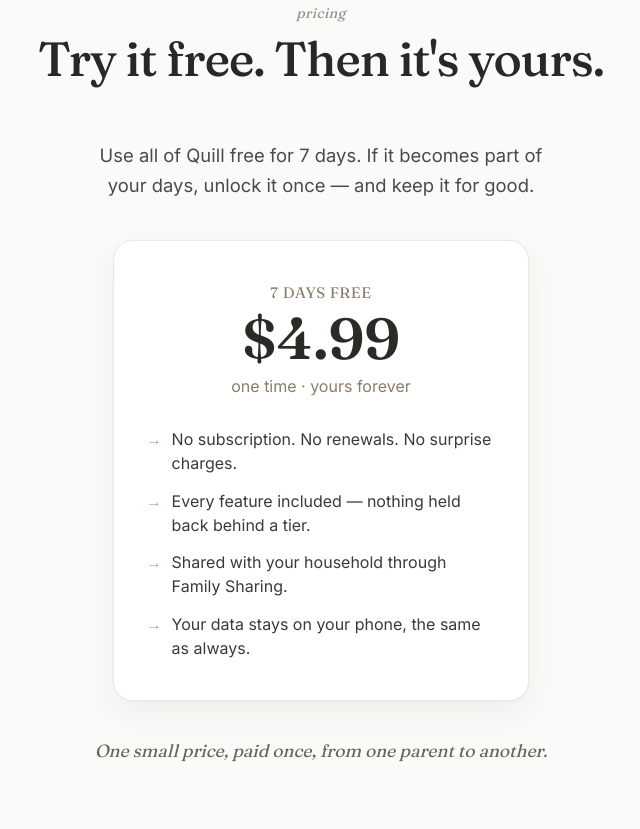
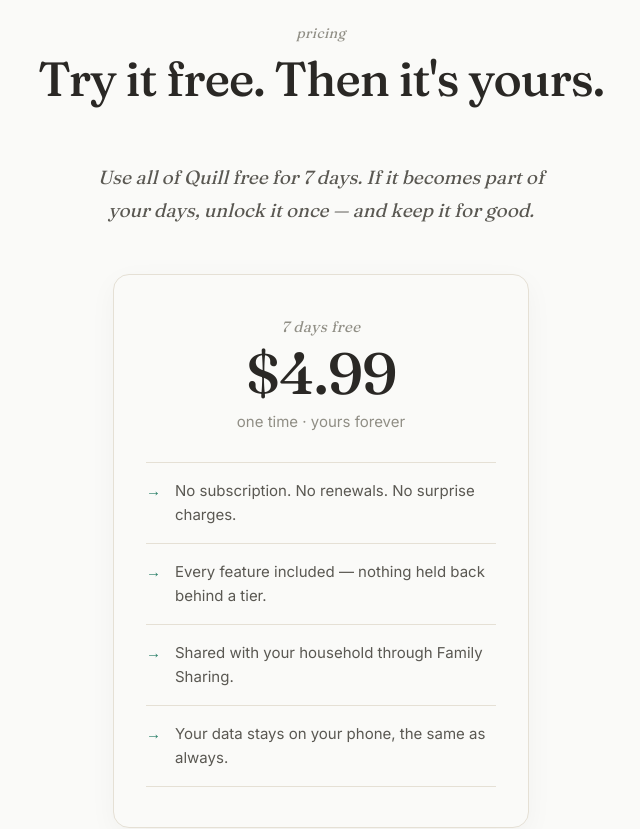
Before and after one commit to quillbaby/quill-app, a plain HTML site: page index.html in a window 1280 px wide. Shown: the part 3317-4146 px from the top of the page, without its empty margins (319-959 px from the left). Drawn offline with Linux system fonts and the light colour scheme.

Commit message:
Add files via upload

```diff
--- a/index.html
+++ b/index.html
@@ -18,82 +18,6 @@
     width: 28px;
     height: 28px;
     display: block;
-  }
-
-  /* Pricing section — scoped styles (style.css untouched) */
-  .pricing {
-    padding: 5rem 0;
-  }
-  .pricing-inner {
-    text-align: center;
-    max-width: 640px;
-  }
-  .pricing-lead {
-    font-size: 1.15rem;
-    line-height: 1.6;
-    color: #4a4a4a;
-    max-width: 30rem;
-    margin: 1rem auto 2.5rem;
-  }
-  .pricing-card {
-    background: #fff;
-    border: 1px solid #ece8e1;
-    border-radius: 20px;
-    padding: 2.5rem 2rem;
-    max-width: 26rem;
-    margin: 0 auto;
-    box-shadow: 0 1px 2px rgba(0,0,0,0.03), 0 12px 32px rgba(60,50,40,0.06);
-  }
-  .pricing-trial {
-    font-family: 'Fraunces', Georgia, serif;
-    font-size: 0.95rem;
-    letter-spacing: 0.04em;
-    text-transform: uppercase;
-    color: #8a7d6b;
-    margin: 0;
-  }
-  .pricing-price {
-    margin: 0.35rem 0 0;
-    line-height: 1;
-  }
-  .pricing-amount {
-    font-family: 'Fraunces', Georgia, serif;
-    font-size: 3.6rem;
-    font-weight: 600;
-    color: #2c2a27;
-  }
-  .pricing-once {
-    margin: 0.4rem 0 1.75rem;
-    font-size: 1rem;
-    color: #8a7d6b;
-  }
-  .pricing-points {
-    list-style: none;
-    padding: 0;
-    margin: 0;
-    text-align: left;
-    display: grid;
-    gap: 0.85rem;
-  }
-  .pricing-points li {
-    position: relative;
-    padding-left: 1.6rem;
-    font-size: 1rem;
-    line-height: 1.5;
-    color: #3a3a3a;
-  }
-  .pricing-points li::before {
-    content: "→";
-    position: absolute;
-    left: 0;
-    color: #b8a888;
-  }
-  .pricing-coda {
-    margin-top: 2.25rem;
-    font-family: 'Fraunces', Georgia, serif;
-    font-style: italic;
-    font-size: 1.1rem;
-    color: #6a6258;
   }
 </style>
 </head>
--- a/style.css
+++ b/style.css
@@ -361,6 +361,91 @@
 .maker-body:last-child { margin-bottom: 0; }
 
 /* ───────────────────────────────────────────────────────────
+   Pricing
+   ─────────────────────────────────────────────────────────── */
+.pricing {
+  padding: 100px 0;
+}
+.pricing-inner {
+  max-width: 640px;
+  margin: 0 auto;
+  text-align: center;
+}
+.pricing-lead {
+  font-size: 19px;
+  line-height: 1.7;
+  color: var(--ink-soft);
+  font-family: var(--font-display);
+  font-style: italic;
+  max-width: 30rem;
+  margin: 0 auto 48px;
+}
+.pricing-card {
+  background: var(--bg);
+  border: 1px solid var(--rule);
+  border-radius: 16px;
+  padding: 40px 32px;
+  max-width: 26rem;
+  margin: 0 auto;
+  box-shadow: 0 8px 28px rgba(0, 0, 0, 0.04);
+}
+.pricing-trial {
+  font-family: var(--font-display);
+  font-style: italic;
+  font-size: 15px;
+  letter-spacing: 0.4px;
+  color: var(--ink-faint);
+  margin: 0;
+}
+.pricing-price {
+  margin: 6px 0 0;
+  line-height: 1;
+}
+.pricing-amount {
+  font-family: var(--font-display);
+  font-size: 58px;
+  font-weight: 500;
+  letter-spacing: -1px;
+  color: var(--ink);
+}
+.pricing-once {
+  margin: 8px 0 28px;
+  font-size: 15px;
+  color: var(--ink-faint);
+}
+.pricing-points {
+  list-style: none;
+  padding: 0;
+  margin: 0;
+  text-align: left;
+}
+.pricing-points li {
+  display: flex;
+  gap: 14px;
+  padding: 16px 0;
+  border-top: 1px solid var(--rule);
+  font-size: 15px;
+  line-height: 1.6;
+  color: var(--ink-soft);
+}
+.pricing-points li:last-child {
+  border-bottom: 1px solid var(--rule);
+}
+.pricing-points li::before {
+  content: "→";
+  color: var(--accent);
+  font-weight: 600;
+  flex-shrink: 0;
+}
+.pricing-coda {
+  margin-top: 32px;
+  font-family: var(--font-display);
+  font-style: italic;
+  font-size: 17px;
+  color: var(--ink-soft);
+}
+
+/* ───────────────────────────────────────────────────────────
    CTA
    ─────────────────────────────────────────────────────────── */
 .cta {
@@ -522,7 +607,7 @@
 @media (max-width: 640px) {
   :root { --gutter: 20px; }
   .hero { padding: 60px 0 60px; }
-  .features, .privacy, .maker { padding: 64px 0; }
+  .features, .privacy, .maker, .pricing { padding: 64px 0; }
   .cta { padding: 80px 0; }
   .site-nav { gap: 16px; }
   .site-nav a { font-size: 13px; }
```
Also changed, not shown: privacy.html (+3 -1 lines), support.html (+15 -3 lines).
